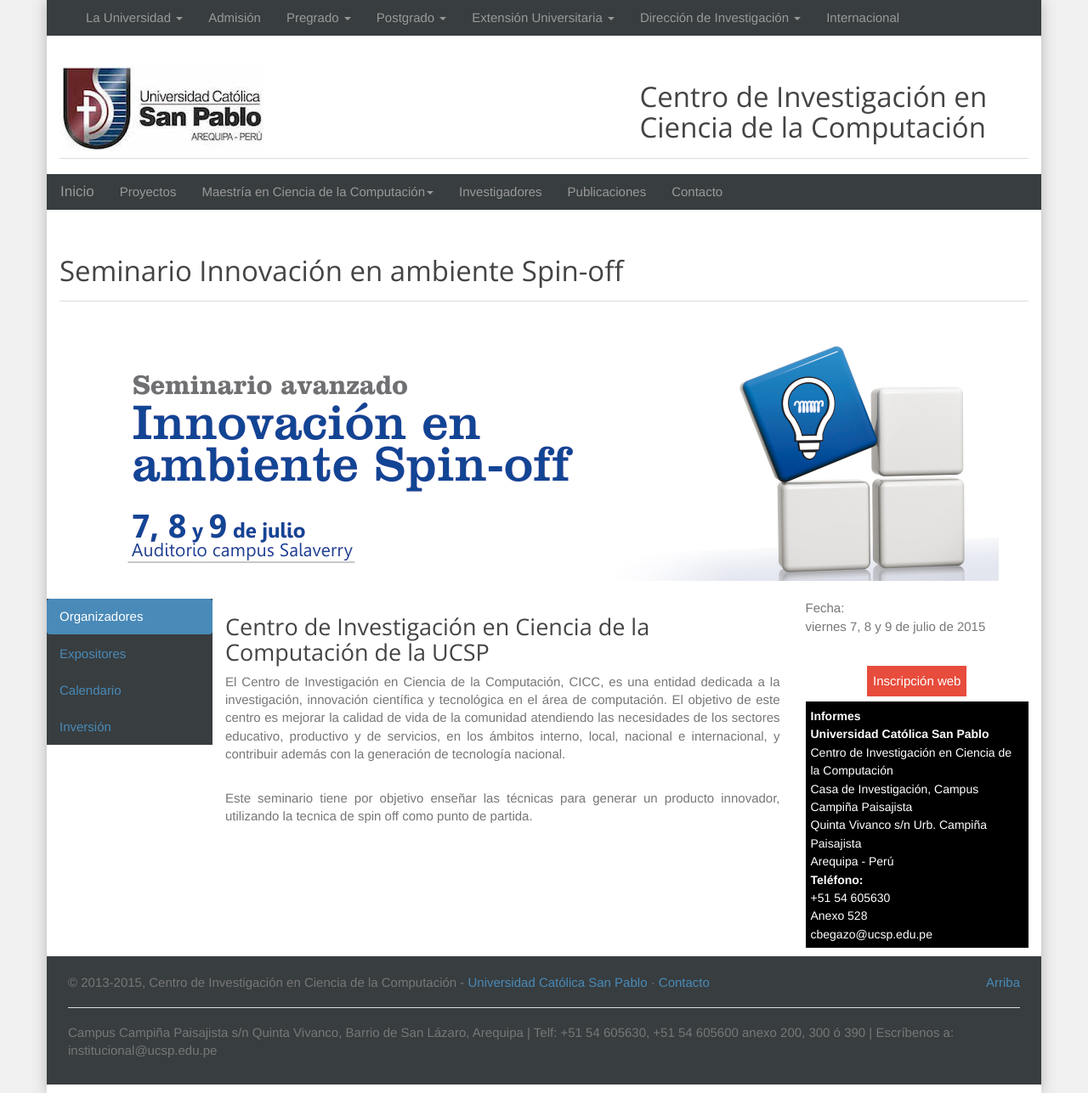
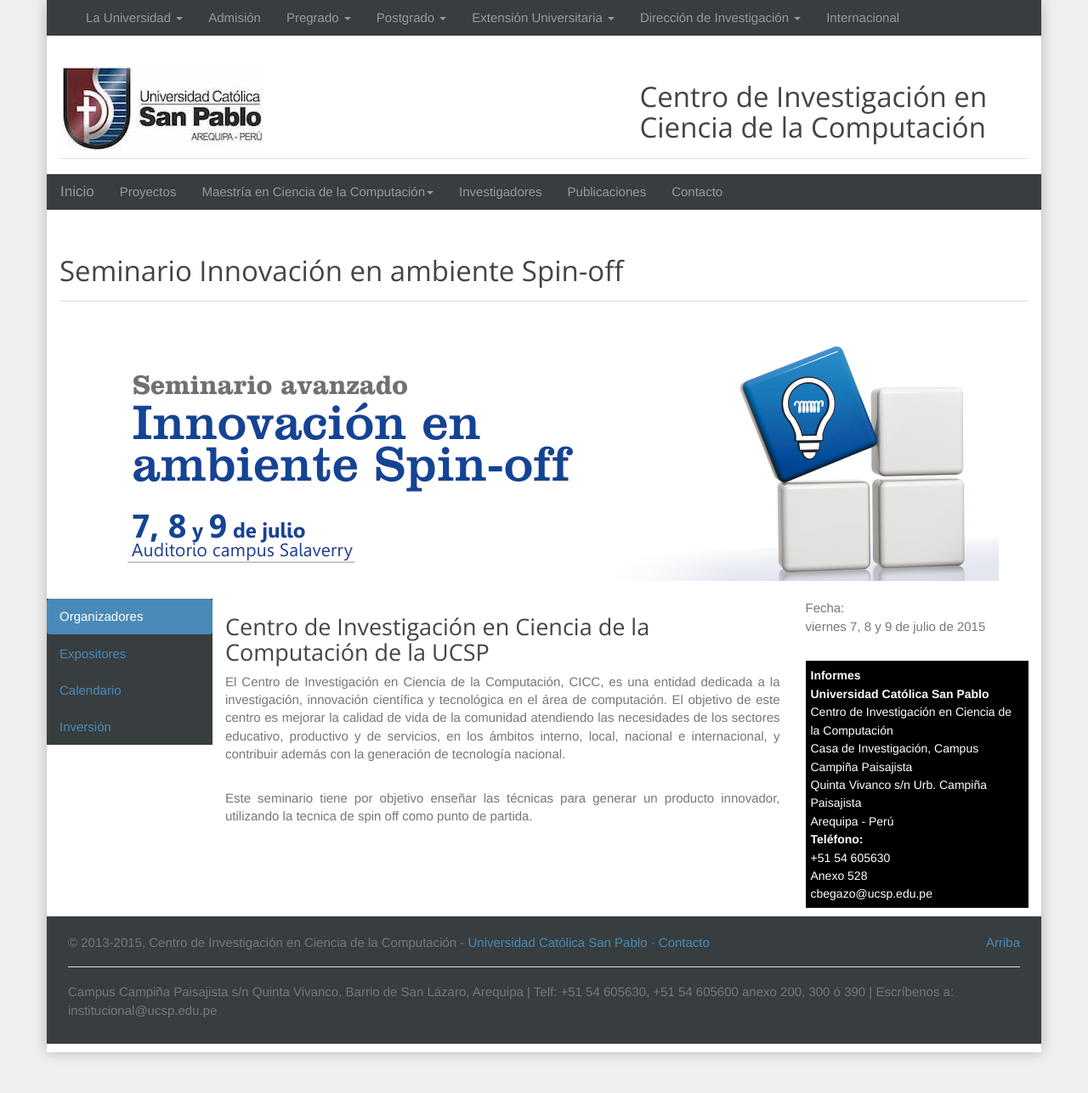
Before and after one commit to cs-ucsp/rics-ucsp, a Jekyll site: the page built from eventos/seminario-innovacion-ambiente-spin-off.html, in a window 1280 px wide. Shown: the whole page at 85% size. Built offline with Jekyll 4.4.1, drawn with Linux system fonts in a browser that asks for light colours; nearby versions of some CDN libraries; Markdown is read by kramdown in place of the engine named in the settings.

Commit message:
Botón de inscripción retirado.

```diff
--- a/eventos/seminario-innovacion-ambiente-spin-off.html
+++ b/eventos/seminario-innovacion-ambiente-spin-off.html
@@ -87,15 +87,6 @@ title: Seminario Innovación en ambiente Spin-off
         viernes 7, 8 y 9 de julio de 2015</p>
       <br>
     </div>
-    <div class="ult-modal-input-wrapper" style="text-align: center;
-                                                padding: 6px;">
-      <button
-         style="background:#e74c3c;border-color:#e74c3c;color:#ffffff;
-                padding: 6px;"
-         data-class-id="content-553fa34ba73b2" class="btn-modal
-                                                      btn-primary btn-modal-block overlay-show ult-align-center"
-         data-overlay-class="overlay-fade">Inscripción web</button>
-    </div>
     <div id="hb_promo_box_widget-9" class="widget-item clearfix
                                            hb-promo-box-widget" style="background: #000; padding: 6px;">
       <section class="hb-promo-box clearfix dark">
```
